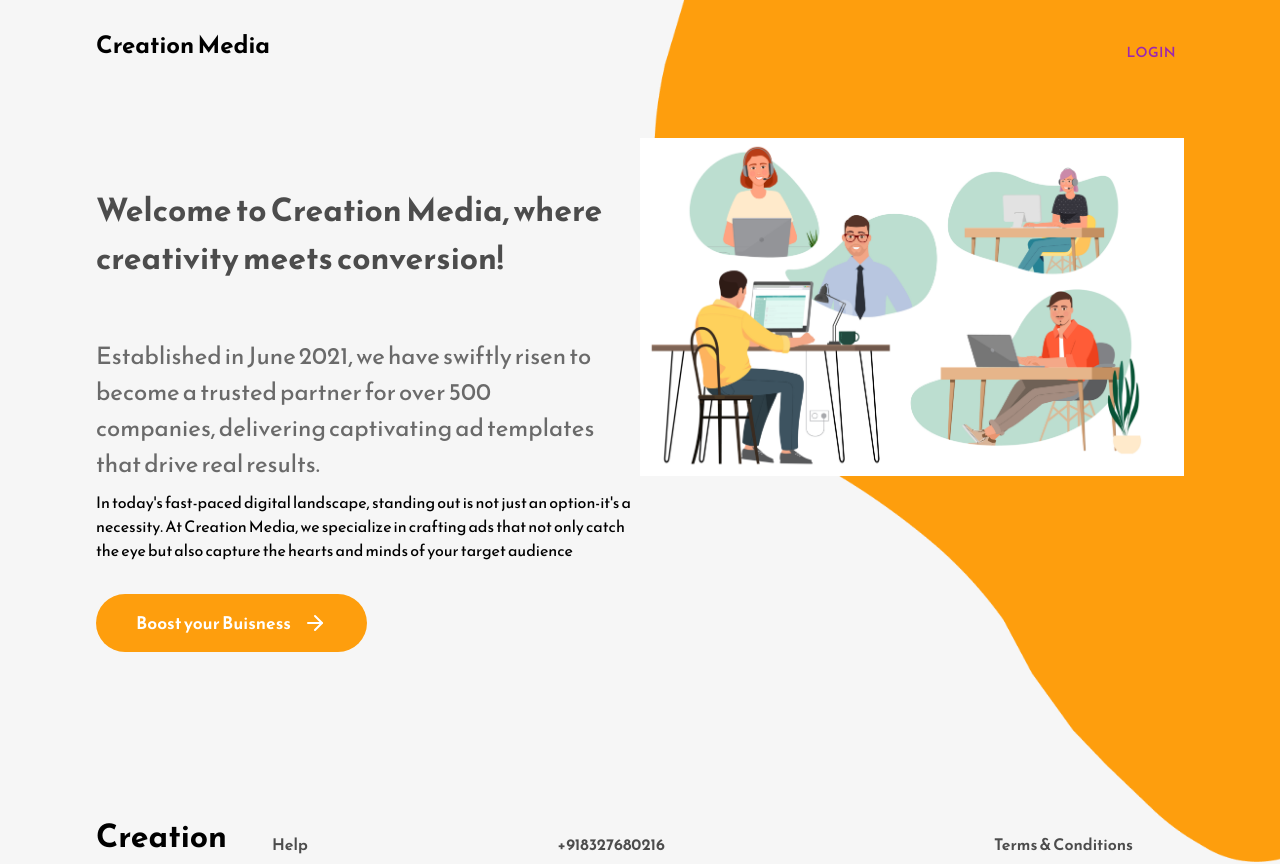
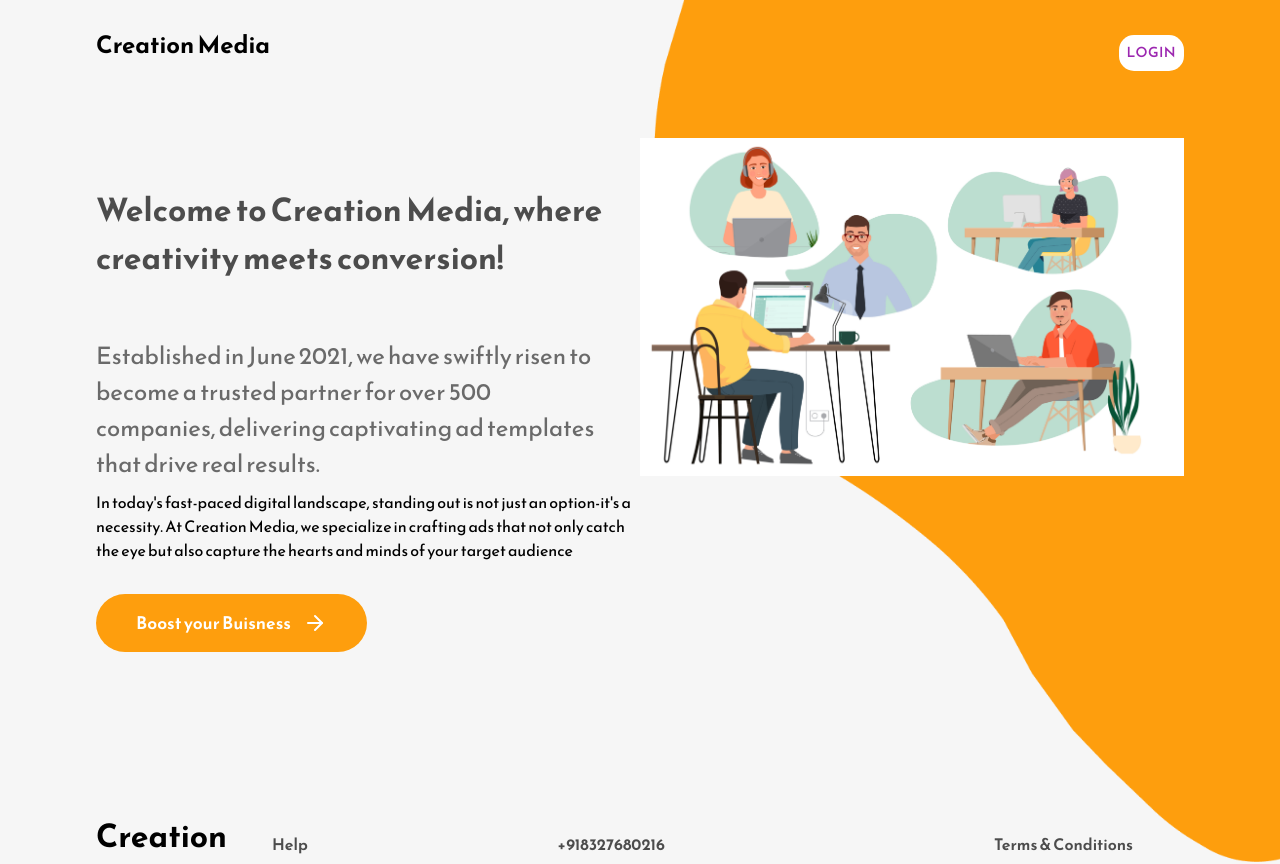
Before and after one commit to manoharmeena123/creationMedia, a React (Create React App) app: page / in a window 1280 px wide. Shown: the top 864 px of the page. Built offline with nearby package versions, Linux system fonts and the light colour scheme.

Commit message:
toast added and login button background changed

```diff
--- a/src/Components/Navbar.js
+++ b/src/Components/Navbar.js
@@ -100,7 +100,7 @@ const Navbar = () => {
       </Drawer>
 
       {!isSmallScreen && !isMediumScreen && (
-        <Box sx={{ textAlign: "center", marginTop: "16px" }}>
+        <Box sx={{ textAlign: "center", marginTop: "16px", backgroundColor:"white", borderRadius:"15px" }}>
           <Button variant="text" color="secondary" onClick={handleLogin}>
             Login
           </Button>
```
